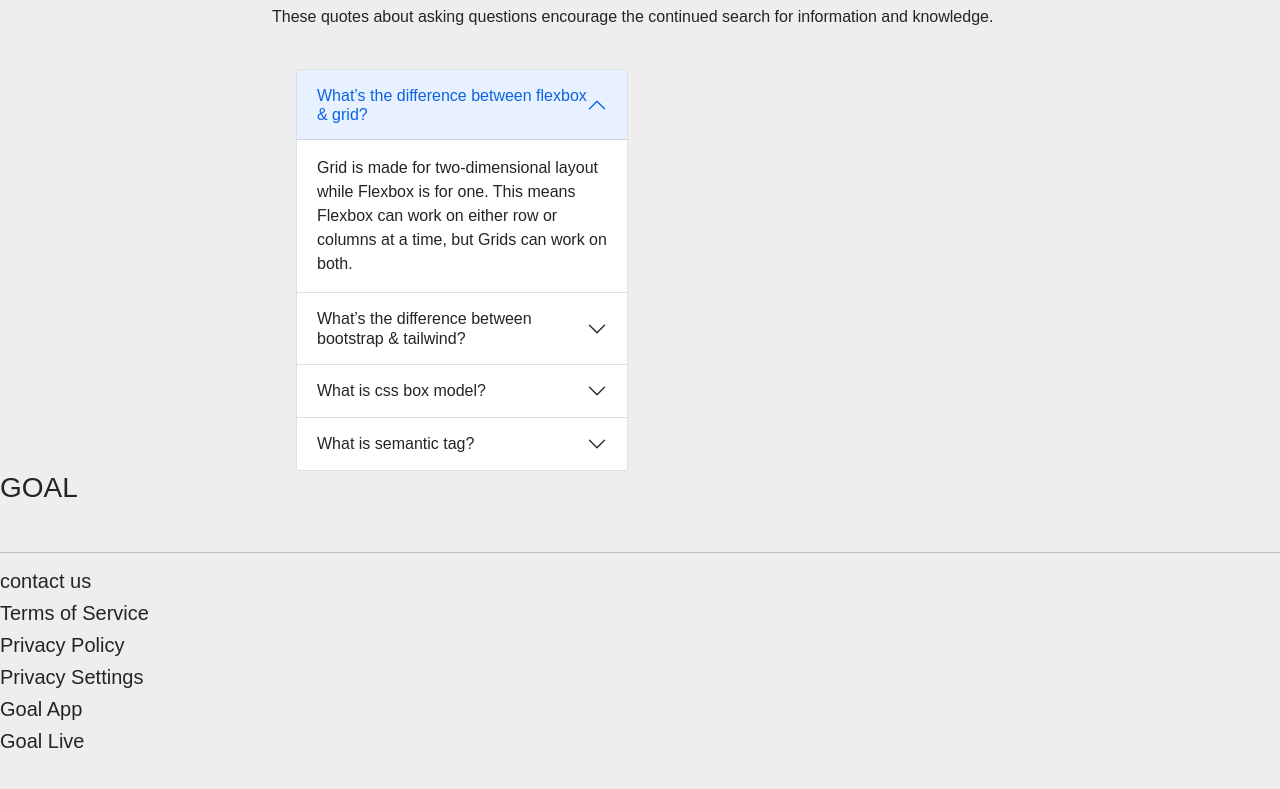
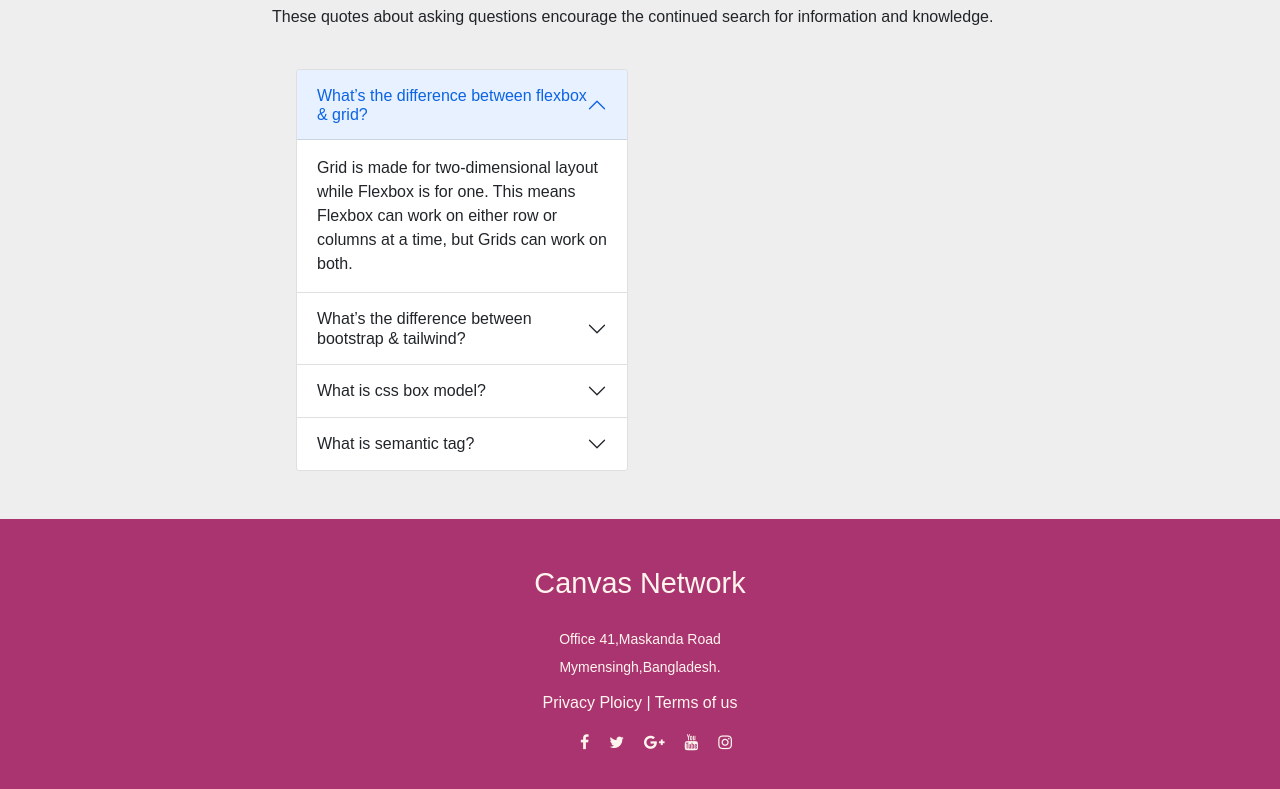
Before and after one commit to sadiahimi/digital-learning, a plain HTML site: page index.html in a window 1280 px wide. Shown: the part 2521-3310 px from the top of the page. Before the commit the page ends 3282 px from the top, so only its background shows below. Drawn offline with nearby package versions, Linux system fonts and the light colour scheme.

Commit message:
socials added

```diff
--- a/index.html
+++ b/index.html
@@ -174,7 +174,9 @@
                                         <div id="collapseOne" class="accordion-collapse collapse show"
                                             aria-labelledby="headingOne" data-bs-parent="#accordionExample">
                                             <div class="accordion-body">
-                                                Grid is made for two-dimensional layout while Flexbox is for one. This means Flexbox can work on either row or columns at a time, but Grids can work on both.
+                                                Grid is made for two-dimensional layout while Flexbox is for one. This
+                                                means Flexbox can work on either row or columns at a time, but Grids can
+                                                work on both.
                                             </div>
                                         </div>
                                     </div>
@@ -182,14 +184,17 @@
                                         <h2 class="accordion-header" id="headingTwo">
                                             <button class="accordion-button collapsed" type="button"
                                                 data-bs-toggle="collapse" data-bs-target="#collapseTwo"
-                                                aria-expanded="false" aria-controls="collapseTwo">What’s the difference between
+                                                aria-expanded="false" aria-controls="collapseTwo">What’s the difference
+                                                between
                                                 bootstrap & tailwind?
                                             </button>
                                         </h2>
                                         <div id="collapseTwo" class="accordion-collapse collapse"
                                             aria-labelledby="headingTwo" data-bs-parent="#accordionExample">
                                             <div class="accordion-body">
-                                                Bootstrap is much larger than Tailwind and requires multiple files to access its full functionality. Because of this, using Bootstrap means a significantly larger file size than Tailwind.
+                                                Bootstrap is much larger than Tailwind and requires multiple files to
+                                                access its full functionality. Because of this, using Bootstrap means a
+                                                significantly larger file size than Tailwind.
                                             </div>
                                         </div>
                                     </div>
@@ -204,7 +209,10 @@
                                         <div id="collapseThree" class="accordion-collapse collapse"
                                             aria-labelledby="headingThree" data-bs-parent="#accordionExample">
                                             <div class="accordion-body">
-                                                In CSS, the term "box model" is used when talking about design and layout. The CSS box model is essentially a box that wraps around every HTML element. It consists of: margins, borders, padding, and the actual content.
+                                                In CSS, the term "box model" is used when talking about design and
+                                                layout. The CSS box model is essentially a box that wraps around every
+                                                HTML element. It consists of: margins, borders, padding, and the actual
+                                                content.
                                             </div>
                                         </div>
                                     </div>
@@ -219,7 +227,9 @@
                                         <div id="collapseFour" class="accordion-collapse collapse"
                                             aria-labelledby="headingFour" data-bs-parent="#accordionExample">
                                             <div class="accordion-body">
-                                                The HTML semantics refers to the tags that provide meaning to an HTML page rather than just presentation. It makes HTML more comprehensible by better defining the different sections and layout of web pages.git
+                                                The HTML semantics refers to the tags that provide meaning to an HTML
+                                                page rather than just presentation. It makes HTML more comprehensible by
+                                                better defining the different sections and layout of web pages.git
                                             </div>
                                         </div>
                                     </div>
@@ -231,19 +241,23 @@
         </div>
     </div>
     </section>
+    <br><br>
     <footer>
         <div class="footer-content">
-            <h3>GOAL</h3>
-            <br>
-            <hr class="line">
-            <div class="list">
-                <h5>contact us</h5>
-                <h5 id="line1">Terms of Service </h5>
-                <h5>Privacy Policy </h5>
-                <h5>Privacy Settings </h5>
-                <h5>Goal App</h5>
-                <h5>Goal Live</h5>
+            <h3>Canvas Network</h3>
+            <p>Office 41,Maskanda Road
+                <br>Mymensingh,Bangladesh.
+            </p>
+            <h7>Privacy Ploicy | Terms of us</h7>
+            <ul class="socials">
+                <li><a target="blank" href="https://www.facebook.com"><i class="fa fa-facebook"></i></a></li>
+                <li><a target="blank" href="https://www.twitter.com"><i class="fa fa-twitter"></i></a></li>
+                <li><a target="blank" href="https://www.google.com"><i class="fa fa-google-plus"></i></a></li>
+                <li><a target="blank" href="https://www.youtube.com"><i class="fa fa-youtube"></i></a></li>
+                <li><a target="blank" href="https://www.instagram.com"><i class="fa fa-instagram"></i></a></li>
+            </ul>
         </div>
+    </footer>
 </body>
 
 </html>
--- a/style.css
+++ b/style.css
@@ -74,3 +74,54 @@ body {
     margin-right: 35%;
     margin-left: 45%;
 }
+footer{
+    margin: 0px;
+    padding: 0px;
+    box-sizing: border-box;
+    background-color: rgb(170, 52, 111);
+    height: auto;
+    width: 100vw;
+    font-family: sans-serif;
+    padding-top: 40px;
+    color: seashell;
+}
+.footer-content{
+    display: flex;
+    align-items: center;
+    justify-content: center;
+    flex-direction: column;
+    text-align: center;
+}
+.footer-content h3{
+    font-size: 1.8rem;
+    font-weight: 400;
+    text-transform: capitalize;
+    line-height: 3rem;
+}
+.footer-content p{
+    max-width: 500px;
+    margin: 10px auto;
+    line-height: 28px;
+    font-size: 14px;
+}
+.socials{
+    list-style: none;
+    display: flex;
+    align-items: center;
+    justify-content: center;
+    margin: 1rem 0 3rem 0;
+}
+.socials li{
+    margin: 0 10px;
+}
+.socials a{
+    text-decoration: none;
+    color: seashell;
+}
+.soials a i{
+    font-size: 1.1rem;
+    transition: color .4s ease;
+}
+.socials a:hover i{
+    color: skyblue;
+}
```
Lines whose indentation alone changed are shown as unchanged.
